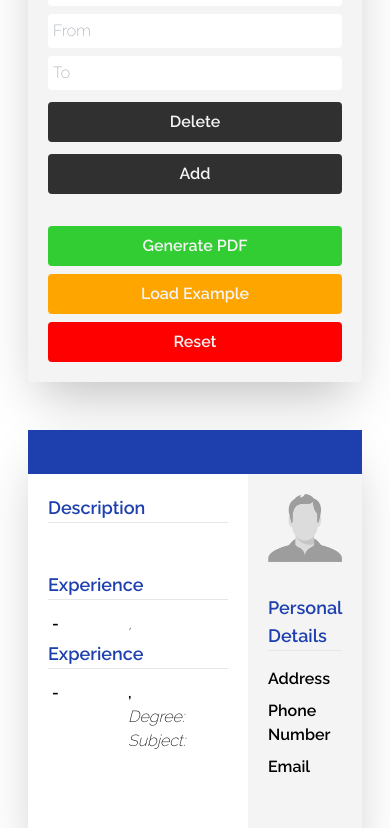
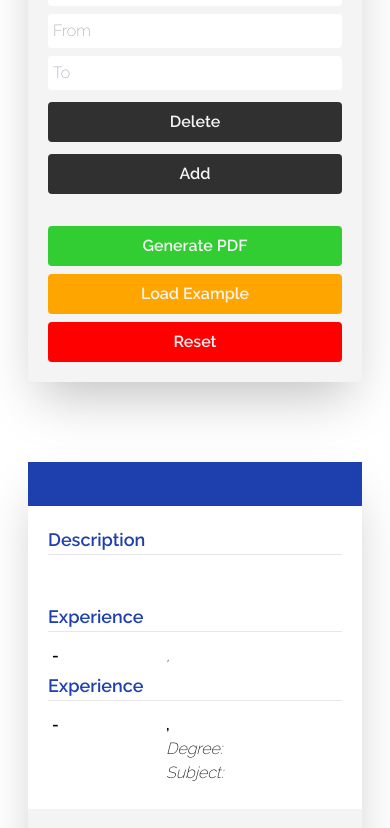
Before and after one commit to shivsgkashyap/cv-app, a React (Vite) app: page / in a window 390 px wide. Shown: the part 1156-1984 px from the top of the page. Built offline with nearby package versions, Linux system fonts and the light colour scheme; a web font is replaced by a local one.

Commit message:
Fixed responsiveness

```diff
--- a/src/components/CVPreview/CVExample.jsx
+++ b/src/components/CVPreview/CVExample.jsx
@@ -10,7 +10,7 @@ class CVExample extends Component {
     const { cv } = this.props;
 
     return (
-      <div className="grid grid-cols-[2.5fr_1fr] grid-rows-[1fr_8.5fr] sticky top-2.5 self-start bg-zinc-100 w-full shadow-2xl">
+      <div className="bg-zinc-100 shadow-2xl flex flex-col lg:grid lg:grid-cols-[2.5fr_1fr] lg:grid-rows-[1fr_8.5fr] lg:sticky lg:top-2.5 lg:self-start lg:w-full">
         <Header personalInfo={cv.personalInfo} />
         <Content
           personalInfo={cv.personalInfo}
--- a/src/components/Main.jsx
+++ b/src/components/Main.jsx
@@ -144,7 +144,7 @@ const Main = () => {
   });
 
   return (
-    <main className="grid grid-cols-1 grid-rows-2 gap-12 max-w-7xl mx-auto mt-2 p-7 font-raleway lg:grid-cols-2 lg:grid-rows-none">
+    <main className="grid grid-cols-1 gap-20 max-w-[90rem] mx-auto mt-2 p-7 font-raleway lg:grid-cols-2">
       <CVForm
         cv={cv}
         onPersonalChange={handlePersonalChange}
```
